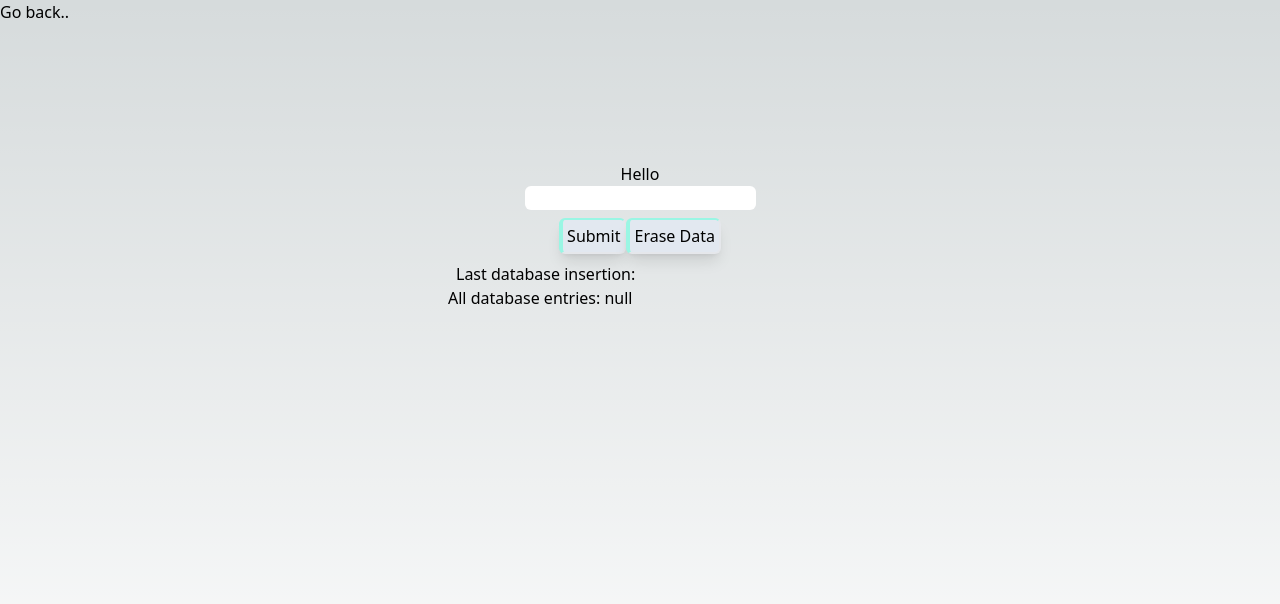
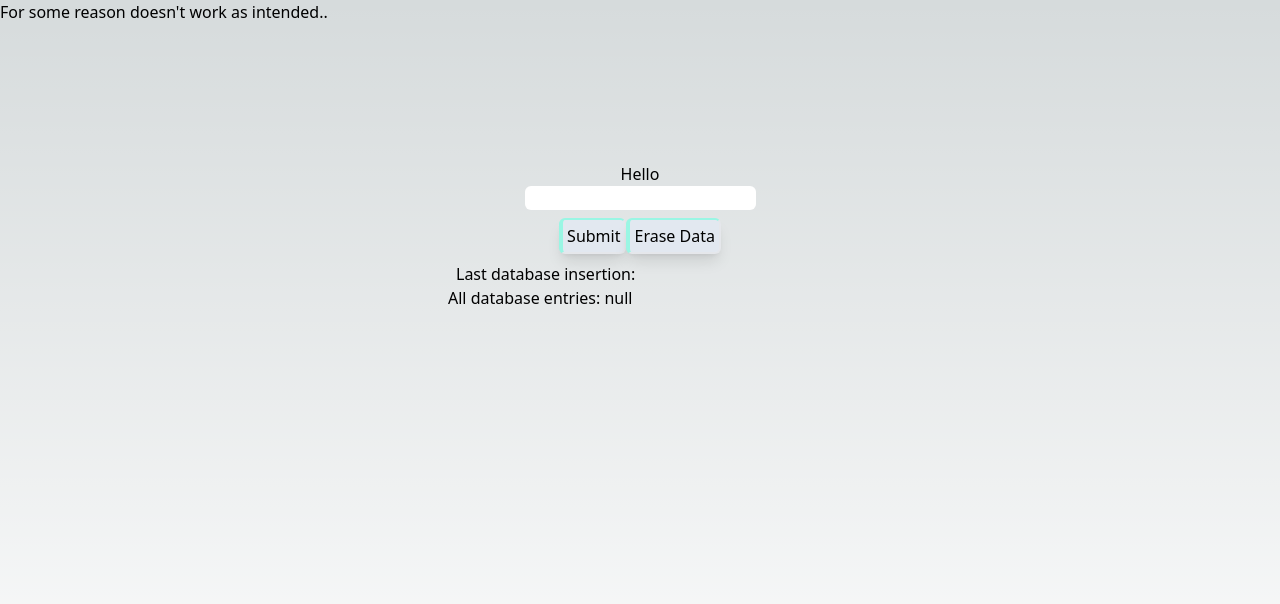
Before and after one commit to deadlyunicorn/personal-webpage, a Next.js app: page /dataTest/otherTest in a window 1280 px wide. Shown: the top 604 px of the page. Built offline with nearby package versions, Linux system fonts and the light colour scheme; no server answers; the database is empty.

Commit message:
Link not working as expected

```diff
--- a/app/dataTest/otherTest/page.tsx
+++ b/app/dataTest/otherTest/page.tsx
@@ -49,7 +49,7 @@ export default function Page(){
   return(
     <>
     <div className="bg-opacity-0 absolute">
-      <Link href='/..'  target="_self"><h3>Go back..</h3></Link>
+      <Link href='/..'  target="_self"><h3>For some reason doesn&apos;t work as intended..</h3></Link>
     </div>
     <div
     className="h-screen flex flex-col justify-center items-center">
```
